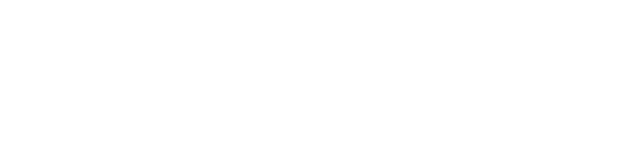
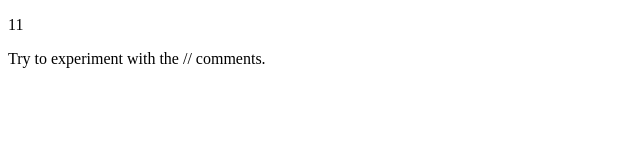
Before and after one commit to Jahidjony19/JavaScript1, a plain HTML site: page java/index.html in a window 1280 px wide. Shown: the whole page, without its empty margins (0-640 px from the left). Drawn offline with Linux system fonts and the light colour scheme.

Commit message:
Java start in html page

```diff
--- a/java/index.html
+++ b/java/index.html
@@ -2,9 +2,22 @@
 <html>
 <head>
 <meta charset="utf-8">
-<title>Untitled Document</title>
+<title>Javascript</title>
 </head>
 
 <body>
+
+
+<p id="demo"></p>
+
+<script>
+var x = 5;
+var y = 6;
+document.getElementById("demo").innerHTML = x + y;
+//document.getElementById("demo").innerHTML = x;
+//document.getElementById("demo").innerHTML = y;
+</script>
+
+<p>Try to experiment with the // comments.</p>
 </body>
 </html>
```
